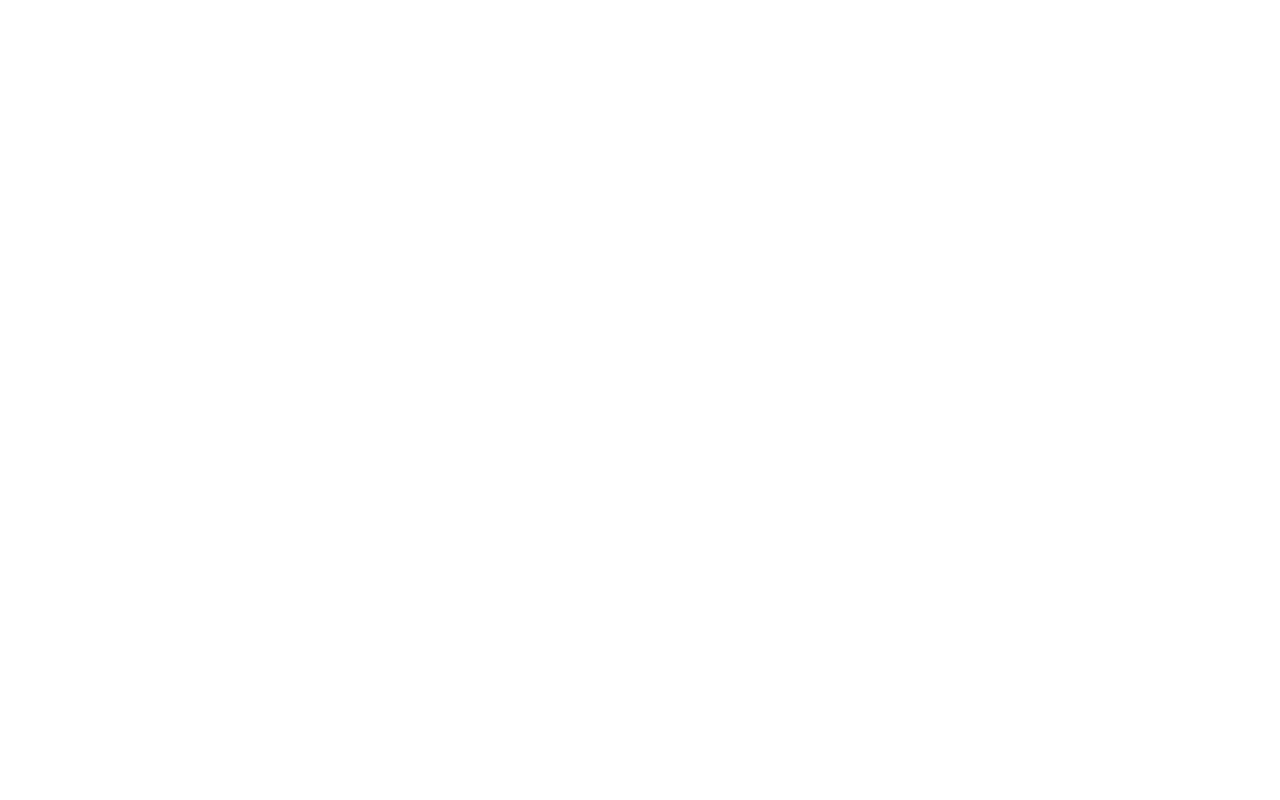
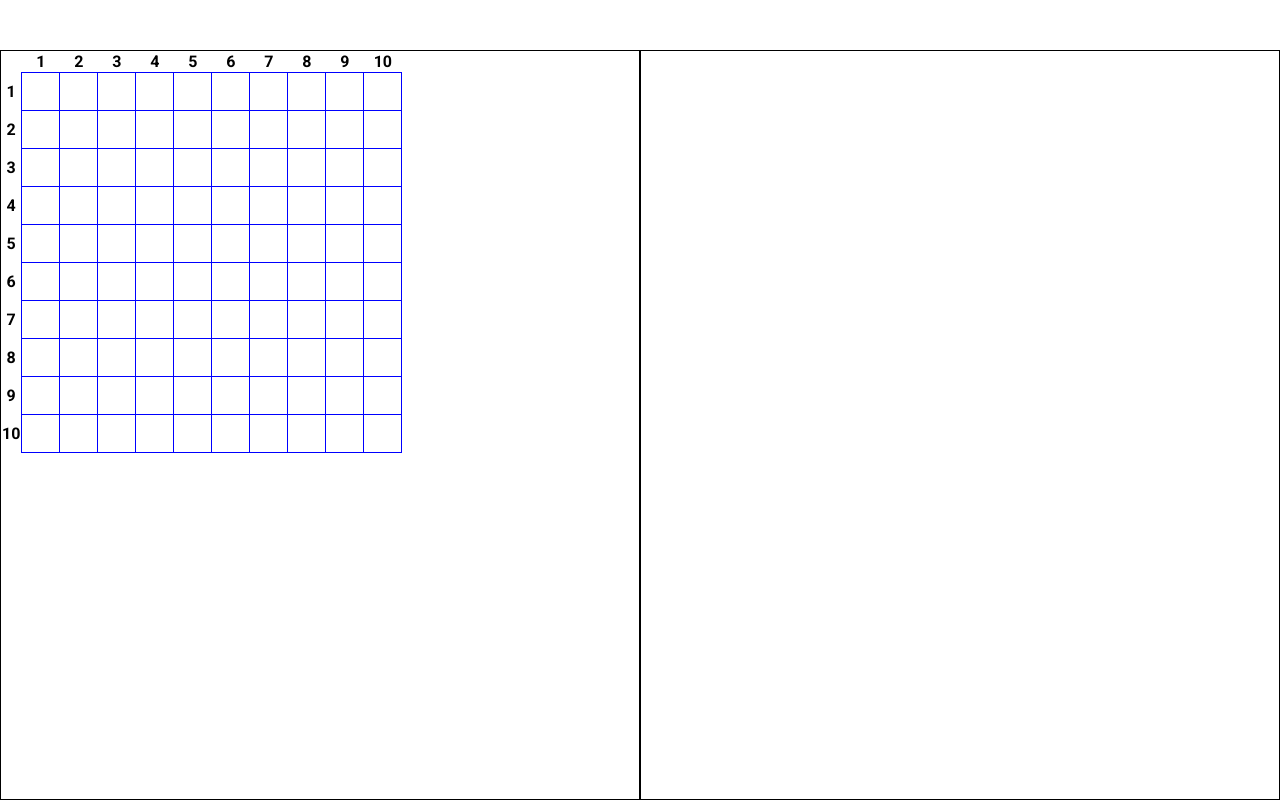
Before and after one commit to chadokada/odin-battleship, a website built with webpack: page dist/battleship.html in a window 1280 px wide. Built offline with Linux system fonts and the light colour scheme; files that its build step writes are made by us from their sources.

Commit message:
Updated battleship.html

```diff
--- a/src/game.js
+++ b/src/game.js
@@ -0,0 +1,4 @@
+import './style.css';
+import * as DOM from './dom';
+
+console.log('shit')
--- a/src/style.css
+++ b/src/style.css
@@ -0,0 +1,45 @@
+@import url(http://fonts.googleapis.com/css?family=Roboto:400,400italic,500,500italic,700,700italic,900,900italic,300italic,300,100italic,100);
+
+body{
+  margin: 0;
+  padding: 0;
+  font-family: Roboto;
+}
+
+.container{
+  display: grid;
+  grid-template-rows: auto 1fr;
+  grid-template-columns: 1fr 1fr;
+  height: 100vh;
+}
+
+.header{
+  grid-column: 1/3;
+  grid-row: 1/2;
+  height: 50px;
+}
+
+.player-container,
+.opponent-container{
+  border: 1px solid
+}
+
+/*
+.gameboard{
+  display: grid;
+  grid-template-rows: repeat(10, 35px);
+  grid-template-columns: repeat(10, 35px);
+}
+*/
+table{
+  border-spacing: 0px;
+  border-collapse: collapse;
+}
+
+.board-cell-blank{
+  border: 1px solid blue;
+}
+.square{
+  height: 35px;
+  width: 35px;
+}
--- a/webpack.config.js
+++ b/webpack.config.js
@@ -6,7 +6,9 @@ module.exports = {
     entry: {
         gameboard: './src/gameboard.js',
         player: './src/player.js',
-        ship: './src/ship.js'
+        ship: './src/ship.js',
+        game: './src/game.js',
+        dom: './src/dom.js'
     },
     devtool: 'inline-source-map',
     devServer: {
```
Also changed, not shown: dist/battleship.html, dist/dom.main.js (added), dist/game.main.js (added).
